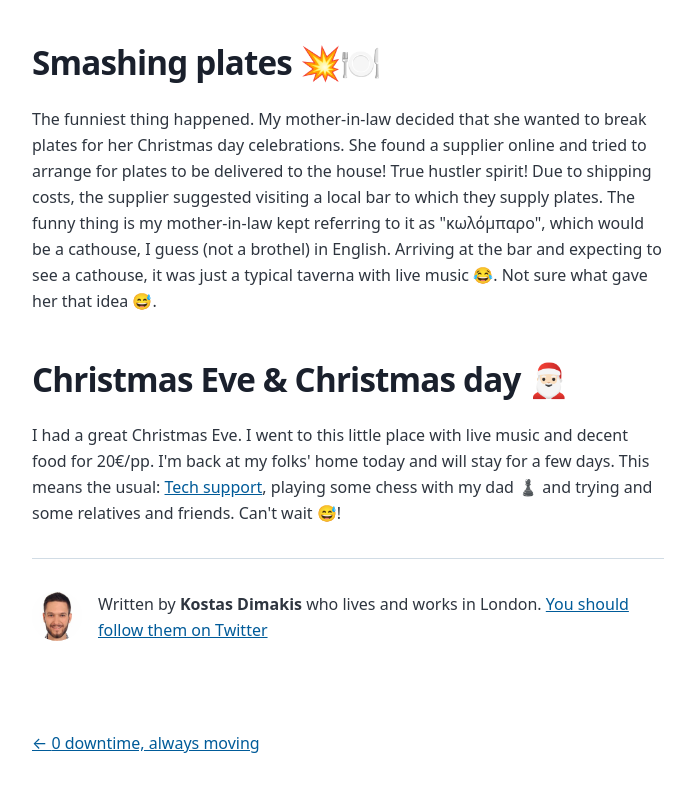
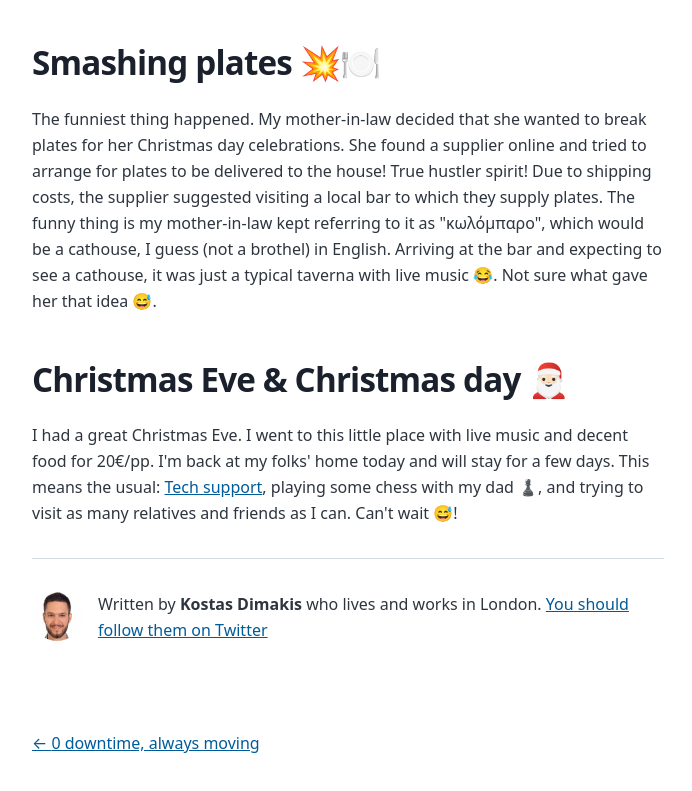
Before and after one commit to KostasDimakis/kd-blog, a Gatsby site: page /Ho-ho-ho-holy-crap-is-it-hot-in-here/ in a window 1280 px wide. Shown: the part 1645-2436 px from the top of the page, without its empty margins (292-984 px from the left). Built offline with nearby package versions, Linux system fonts and the light colour scheme; Gatsby itself is replaced by a stand-in of ours.

Commit message:
typo
Ho, ho, ho, holy crap, is it hot in here!

```diff
--- a/content/blog/Ho-ho-ho-holy-crap-is-it-hot-in-here/index.md
+++ b/content/blog/Ho-ho-ho-holy-crap-is-it-hot-in-here/index.md
@@ -34,4 +34,4 @@ The funniest thing happened. My mother-in-law decided that she wanted to break p
 
 ## Christmas Eve & Christmas day 🎅🏻
 
-I had a great Christmas Eve. I went to this little place with live music and decent food for 20€/pp. I'm back at my folks' home today and will stay for a few days. This means the usual: [Tech support](https://twitter.com/MKBHD/status/1606438997642846209), playing some chess with my dad ♟️ and trying and some relatives and friends. Can't wait 😅!
+I had a great Christmas Eve. I went to this little place with live music and decent food for 20€/pp. I'm back at my folks' home today and will stay for a few days. This means the usual: [Tech support](https://twitter.com/MKBHD/status/1606438997642846209), playing some chess with my dad ♟️, and trying to visit as many relatives and friends as I can. Can't wait 😅!
```
